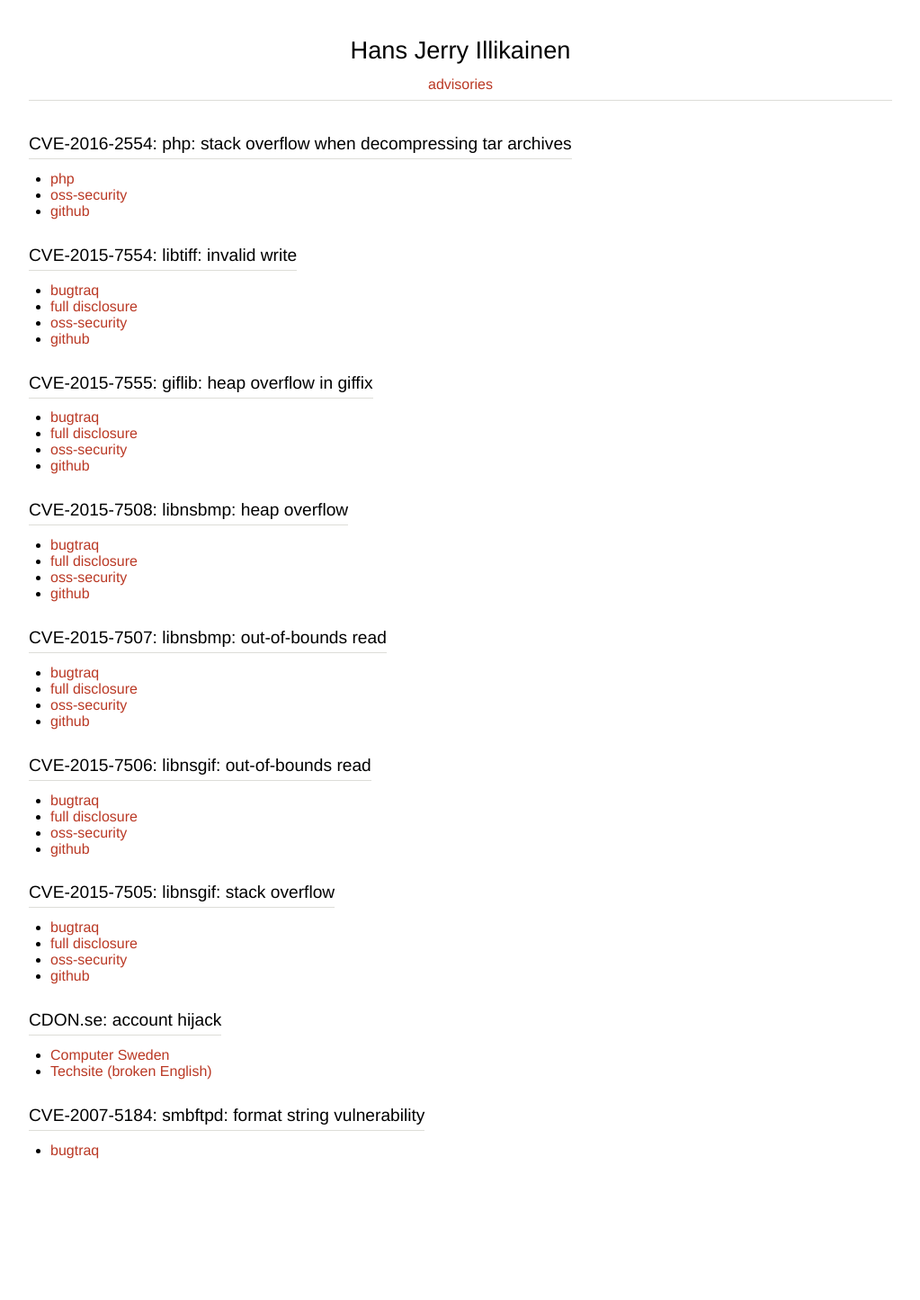
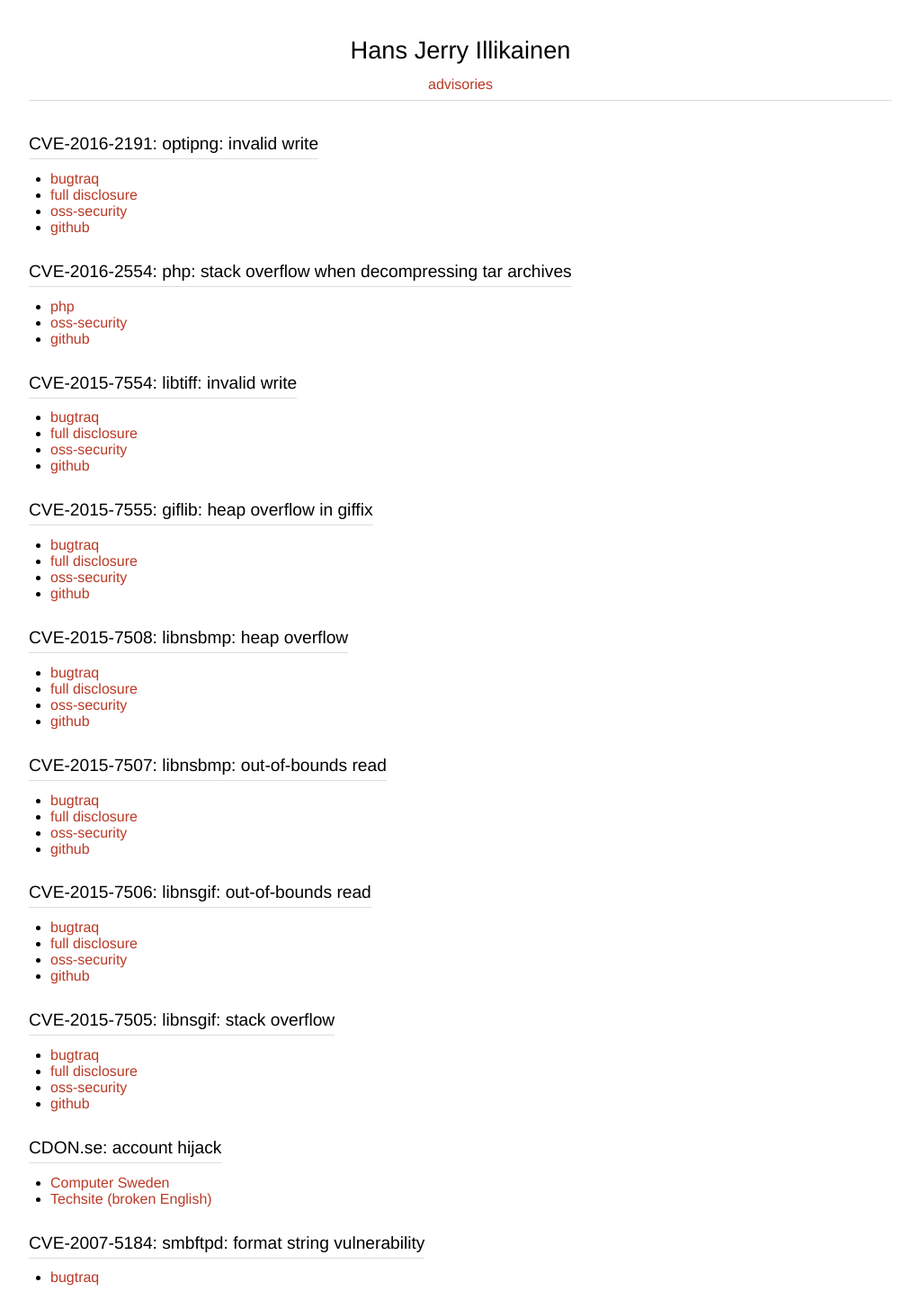
Before and after one commit to dyntopia/dyntopia.github.io, a Jekyll site: the page built from index.md, in a window 1280 px wide. Shown: the whole page at 90% size, without its empty margins (128-1151 px from the left). Built offline with Jekyll 4.4.1, drawn with Linux system fonts in a browser that asks for light colours; before the commit the page ends 1304 px from its top, so only the background shows below that.

Commit message:
Add CVE-2016-2191

```diff
--- a/index.md
+++ b/index.md
@@ -2,6 +2,14 @@
 layout: default
 title: advisories
 ---
+
+CVE-2016-2191: optipng: invalid write
+=====================================
+* [bugtraq](http://seclists.org/bugtraq/2016/Apr/18)
+* [full disclosure](http://seclists.org/fulldisclosure/2016/Apr/15)
+* [oss-security](http://www.openwall.com/lists/oss-security/2016/04/04/2)
+* [github](https://github.com/dyntopia/advisories/blob/master/007-optipng.org)
+
 
 CVE-2016-2554: php: stack overflow when decompressing tar archives
 ==================================================================
```
